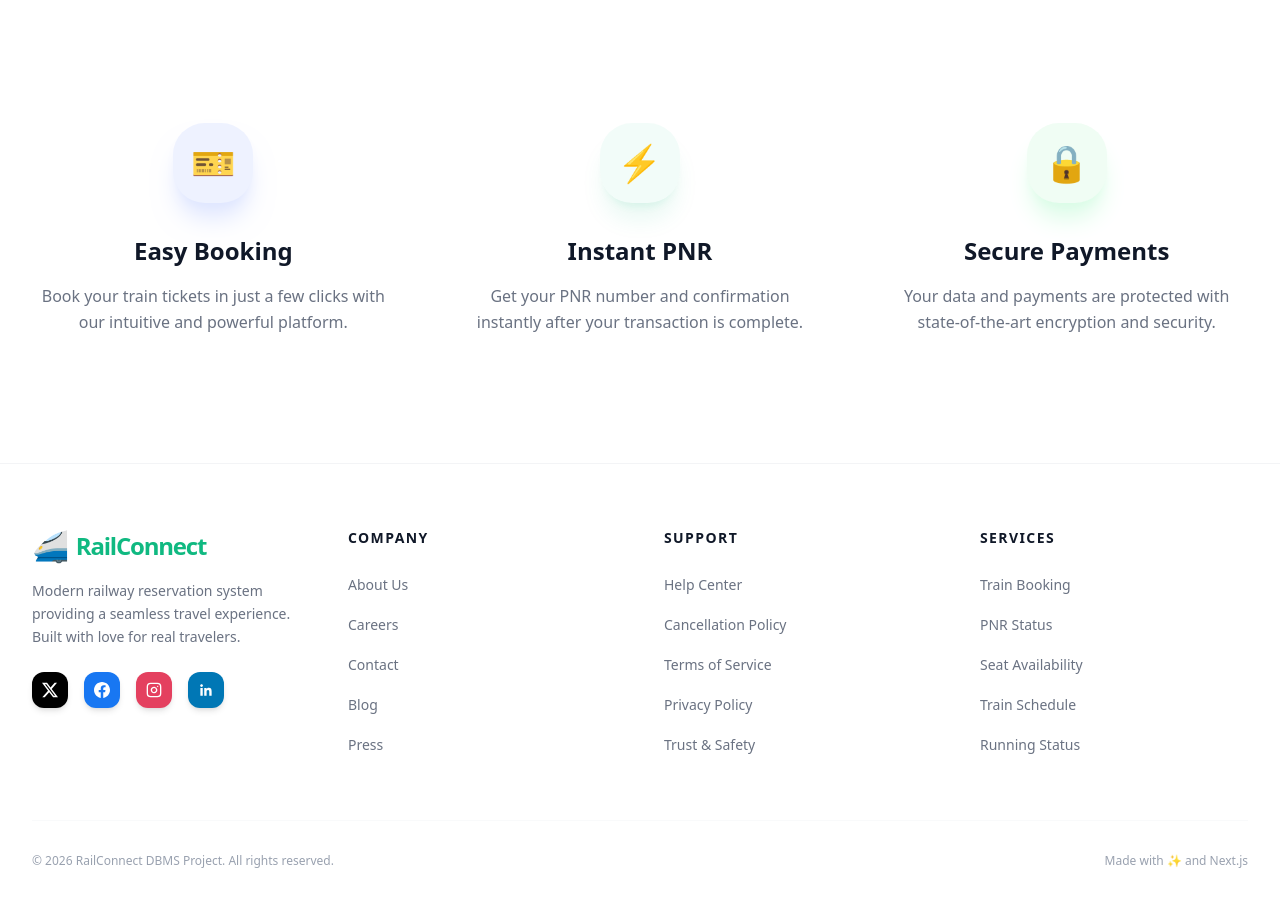
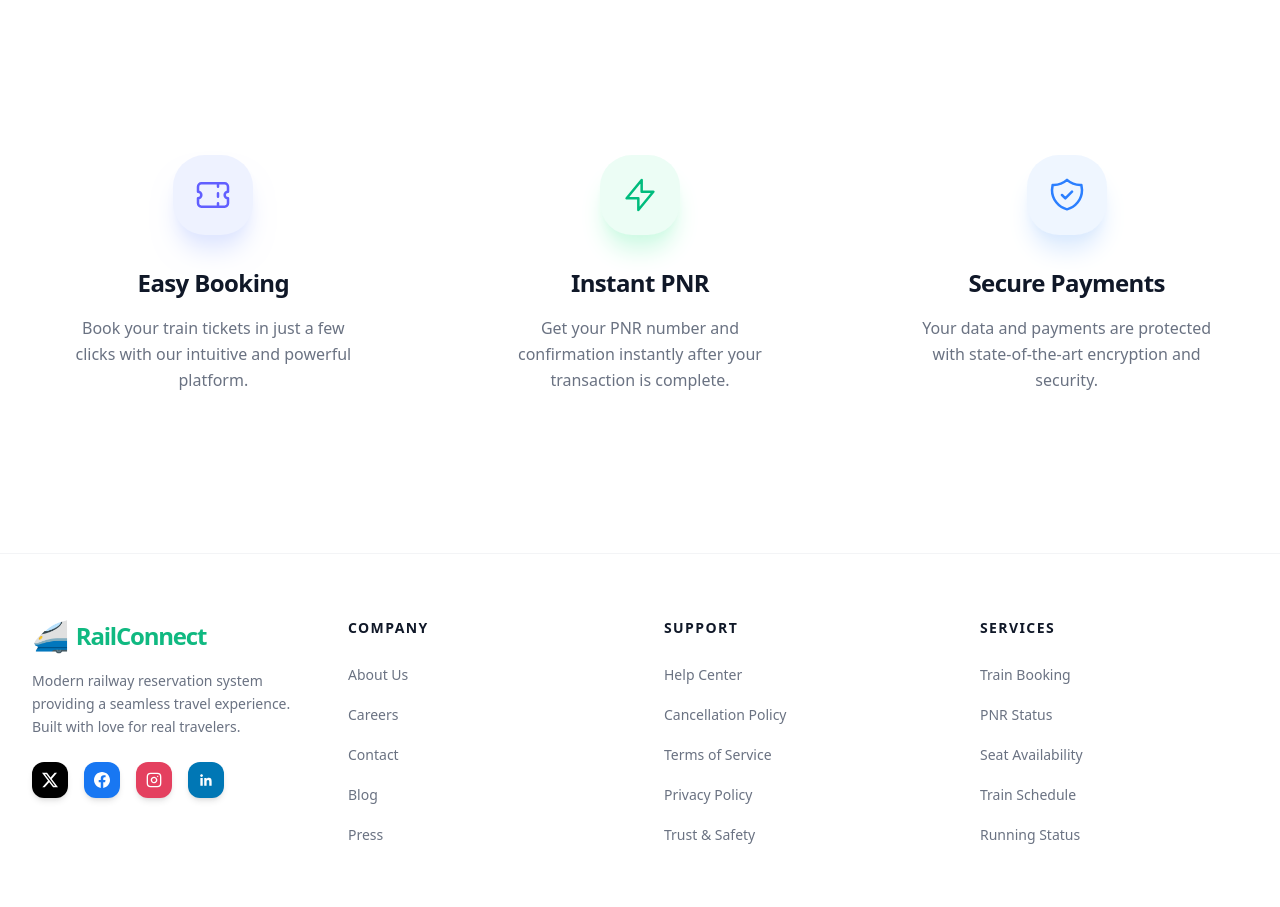
Before and after one commit to RishiVykunta/RMS, a Next.js app: page / in a window 1280 px wide. Shown: the part 2100-3007 px from the top of the page. Built offline with nearby package versions, Linux system fonts and the light colour scheme; no server answers; the database is empty.

Commit message:
Refine Features section UI with professional SVGs and premium styling

```diff
--- a/app/page.tsx
+++ b/app/page.tsx
@@ -319,25 +319,33 @@ export default function Home() {
       <section className="py-32 bg-white">
         <div className="max-w-7xl mx-auto px-4 sm:px-6 lg:px-8">
           <div className="grid grid-cols-1 md:grid-cols-3 gap-16">
-            <div className="text-center group">
-              <div className="w-20 h-20 rounded-[2rem] bg-indigo-50 text-indigo-500 flex items-center justify-center text-4xl mb-8 mx-auto group-hover:bg-indigo-500 group-hover:text-white transition-all duration-500 shadow-xl shadow-indigo-100">
-                🎫
+            <div className="text-center group p-8 rounded-[2.5rem] hover:bg-gray-50/50 transition-all duration-500">
+              <div className="w-20 h-20 rounded-[2rem] bg-indigo-50 text-indigo-500 flex items-center justify-center mb-8 mx-auto group-hover:bg-indigo-500 group-hover:text-white group-hover:scale-110 transition-all duration-500 shadow-xl shadow-indigo-100 group-hover:shadow-indigo-200">
+                <svg className="w-10 h-10" fill="none" stroke="currentColor" viewBox="0 0 24 24">
+                  <path strokeLinecap="round" strokeLinejoin="round" strokeWidth="1.5" d="M15 5v2m0 4v2m0 4v2M5 5a2 2 0 00-2 2v3a2 2 0 110 4v3a2 2 0 002 2h14a2 2 0 002-2v-3a2 2 0 110-4V7a2 2 0 00-2-2H5z" />
+                </svg>
               </div>
-              <h3 className="text-2xl font-black text-gray-900 mb-4">Easy Booking</h3>
+              <h3 className="text-2xl font-black text-gray-900 mb-4 tracking-tight">Easy Booking</h3>
               <p className="text-gray-500 leading-relaxed font-medium">Book your train tickets in just a few clicks with our intuitive and powerful platform.</p>
             </div>
-            <div className="text-center group">
-              <div className="w-20 h-20 rounded-[2rem] bg-brand/5 text-brand flex items-center justify-center text-4xl mb-8 mx-auto group-hover:bg-brand group-hover:text-white transition-all duration-500 shadow-xl shadow-brand/10">
-                ⚡
+
+            <div className="text-center group p-8 rounded-[2.5rem] hover:bg-gray-50/50 transition-all duration-500">
+              <div className="w-20 h-20 rounded-[2rem] bg-emerald-50 text-emerald-500 flex items-center justify-center mb-8 mx-auto group-hover:bg-emerald-500 group-hover:text-white group-hover:scale-110 transition-all duration-500 shadow-xl shadow-emerald-100 group-hover:shadow-emerald-200">
+                <svg className="w-10 h-10" fill="none" stroke="currentColor" viewBox="0 0 24 24">
+                  <path strokeLinecap="round" strokeLinejoin="round" strokeWidth="1.5" d="M13 10V3L4 14h7v7l9-11h-7z" />
+                </svg>
               </div>
-              <h3 className="text-2xl font-black text-gray-900 mb-4">Instant PNR</h3>
+              <h3 className="text-2xl font-black text-gray-900 mb-4 tracking-tight">Instant PNR</h3>
               <p className="text-gray-500 leading-relaxed font-medium">Get your PNR number and confirmation instantly after your transaction is complete.</p>
             </div>
-            <div className="text-center group">
-              <div className="w-20 h-20 rounded-[2rem] bg-green-50 text-green-500 flex items-center justify-center text-4xl mb-8 mx-auto group-hover:bg-green-500 group-hover:text-white transition-all duration-500 shadow-xl shadow-green-100">
-                🔒
+
+            <div className="text-center group p-8 rounded-[2.5rem] hover:bg-gray-50/50 transition-all duration-500">
+              <div className="w-20 h-20 rounded-[2rem] bg-blue-50 text-blue-500 flex items-center justify-center mb-8 mx-auto group-hover:bg-blue-500 group-hover:text-white group-hover:scale-110 transition-all duration-500 shadow-xl shadow-blue-100 group-hover:shadow-blue-200">
+                <svg className="w-10 h-10" fill="none" stroke="currentColor" viewBox="0 0 24 24">
+                  <path strokeLinecap="round" strokeLinejoin="round" strokeWidth="1.5" d="M9 12l2 2 4-4m5.618-4.016A11.955 11.955 0 0112 2.944a11.955 11.955 0 01-8.618 3.034L3 9c0 5.591 3.824 10.29 9 11.622 5.176-1.332 9-6.03 9-11.622l-.382-3.032z" />
+                </svg>
               </div>
-              <h3 className="text-2xl font-black text-gray-900 mb-4">Secure Payments</h3>
+              <h3 className="text-2xl font-black text-gray-900 mb-4 tracking-tight">Secure Payments</h3>
               <p className="text-gray-500 leading-relaxed font-medium">Your data and payments are protected with state-of-the-art encryption and security.</p>
             </div>
           </div>
```
